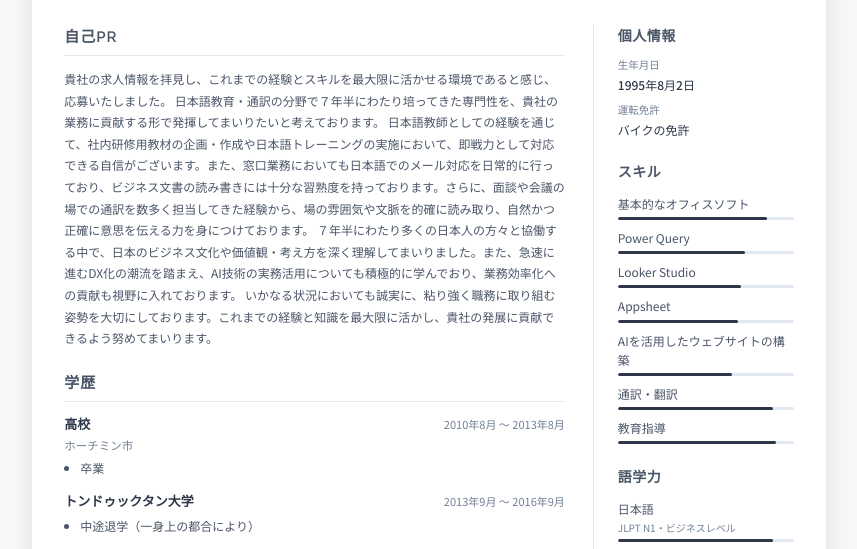
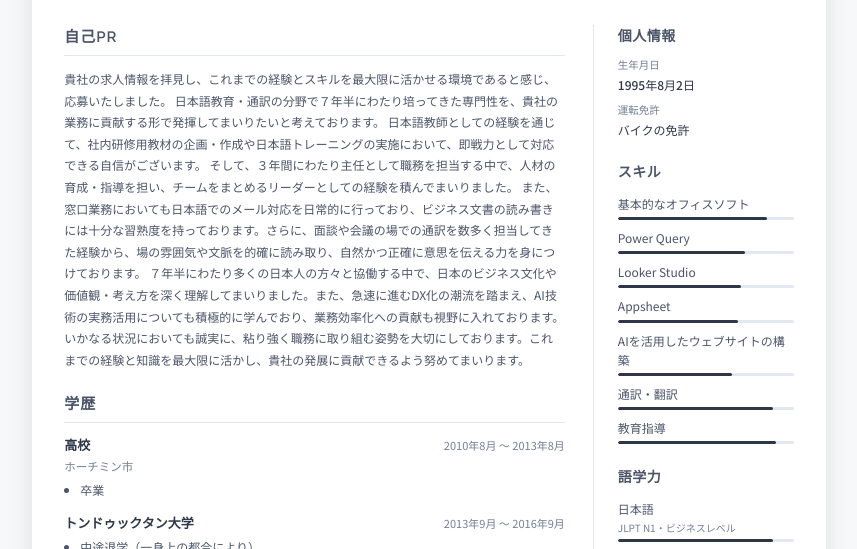
Before and after one commit to Hoangthuanitm/cvxinviec, a plain HTML site: page index.html in a window 1280 px wide. Shown: the part 199-748 px from the top of the page, without its empty margins (211-1068 px from the left). Drawn offline with Linux system fonts and the light colour scheme.

Commit message:
Update index.html

```diff
--- a/index.html
+++ b/index.html
@@ -386,7 +386,9 @@
         <p class="profile-text">
           貴社の求人情報を拝見し、これまでの経験とスキルを最大限に活かせる環境であると感じ、応募いたしました。
 日本語教育・通訳の分野で７年半にわたり培ってきた専門性を、貴社の業務に貢献する形で発揮してまいりたいと考えております。
-日本語教師としての経験を通じて、社内研修用教材の企画・作成や日本語トレーニングの実施において、即戦力として対応できる自信がございます。また、窓口業務においても日本語でのメール対応を日常的に行っており、ビジネス文書の読み書きには十分な習熟度を持っております。さらに、面談や会議の場での通訳を数多く担当してきた経験から、場の雰囲気や文脈を的確に読み取り、自然かつ正確に意思を伝える力を身につけております。
+日本語教師としての経験を通じて、社内研修用教材の企画・作成や日本語トレーニングの実施において、即戦力として対応できる自信がございます。
+そして、３年間にわたり主任として職務を担当する中で、人材の育成・指導を担い、チームをまとめるリーダーとしての経験を積んでまいりました。
+また、窓口業務においても日本語でのメール対応を日常的に行っており、ビジネス文書の読み書きには十分な習熟度を持っております。さらに、面談や会議の場での通訳を数多く担当してきた経験から、場の雰囲気や文脈を的確に読み取り、自然かつ正確に意思を伝える力を身につけております。
 ７年半にわたり多くの日本人の方々と協働する中で、日本のビジネス文化や価値観・考え方を深く理解してまいりました。また、急速に進むDX化の潮流を踏まえ、AI技術の実務活用についても積極的に学んでおり、業務効率化への貢献も視野に入れております。
 いかなる状況においても誠実に、粘り強く職務に取り組む姿勢を大切にしております。これまでの経験と知識を最大限に活かし、貴社の発展に貢献できるよう努めてまいります。
         </p>
```
